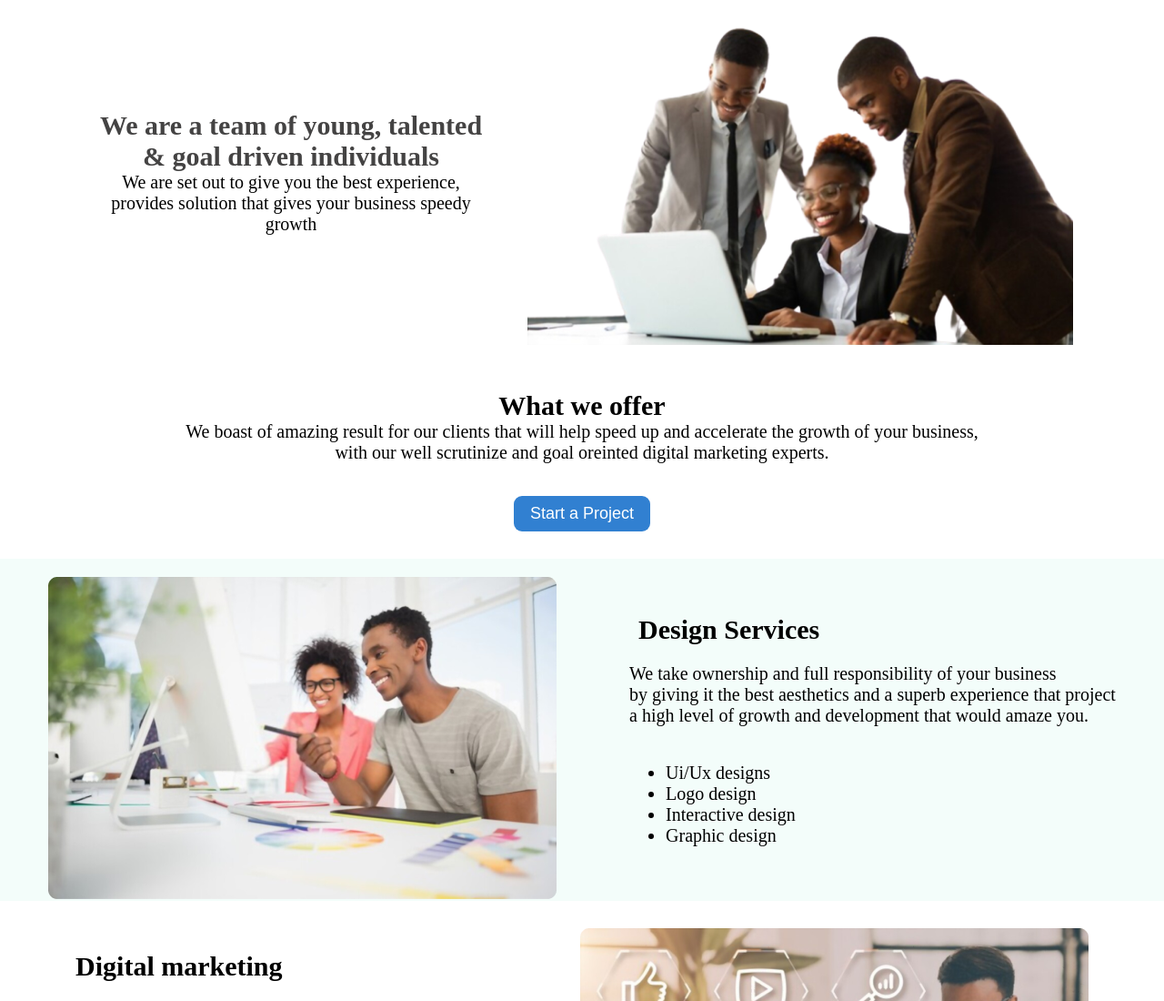
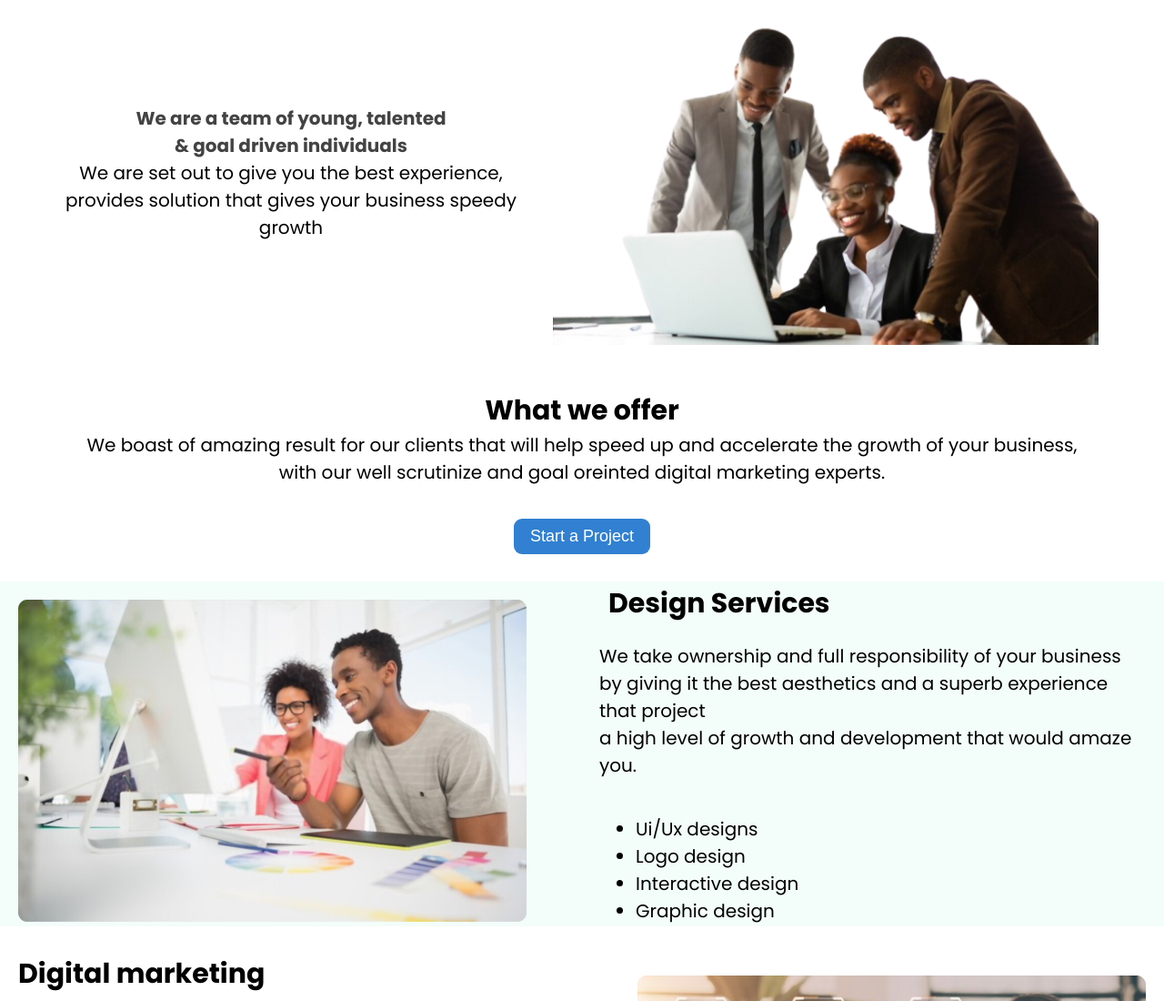
Before and after one commit to AdjarhoAndrew/Tekbayt-service-page, a plain HTML site: page index.html in a window 1280 px wide. Shown: the top 1100 px of the page at 91% size. Drawn offline with Linux system fonts and the light colour scheme.

Commit message:
first commit

```diff
--- a/index.html
+++ b/index.html
@@ -4,6 +4,9 @@
     <meta charset="UTF-8" />
     <meta http-equiv="X-UA-Compatible" content="IE=edge" />
     <meta name="viewport" content="width=device-width, initial-scale=1.0" />
+    <link rel="preconnect" href="https://fonts.googleapis.com">
+<link rel="preconnect" href="https://fonts.gstatic.com" crossorigin>
+<link href="https://fonts.googleapis.com/css2?family=Poppins:ital,wght@0,100;0,200;0,300;0,400;0,500;0,600;0,700;0,800;0,900;1,100;1,200;1,300;1,400;1,500;1,600;1,700;1,800;1,900&display=swap" rel="stylesheet">
     <title>TEKBAYT SERVICES</title>
     <link rel="stylesheet" href="style.css" />
   </head>
@@ -32,7 +35,7 @@
           <div class="sec3img">
           <img class="img3" src="image/DesignService.png">
           </div>
-          <div class="textcon">
+          <div class="textcon1">
           <h1 class="text3">
             Design Services
           </h1>
@@ -73,7 +76,7 @@
           <div class="sec5img">
           <img class="img5" src="image/AppWebDevelopment.png">
           </div>
-          <div class="textcon">
+          <div class="textcon1">
           <h1 class="text5">
             Mobile App/ Web Development
           </h1>
--- a/style.css
+++ b/style.css
@@ -12,6 +12,7 @@ body {
   align-items: center;
   justify-content: center;
   width: 100%;
+  font-family: 'Poppins', sans-serif;
 }
 
 body main {
@@ -23,7 +24,7 @@ body main {
 }
 
 .text1 {
-  font-size: 3em;
+  font-size: 2em;
   padding-left: 1em;
   padding-right: 1em;
   color: rgb(68, 67, 67);
@@ -252,6 +253,9 @@ footer {
     display: none;
   }
 
+  .textcon1{ position: relative;
+    right: 8em;}
+
   .img1 {
     width: 100%;
   }
@@ -273,6 +277,7 @@ footer {
     justify-content: center;
     align-items: center;
     width: 100%;
+
   }
 
   .seccontainer4 {
```
